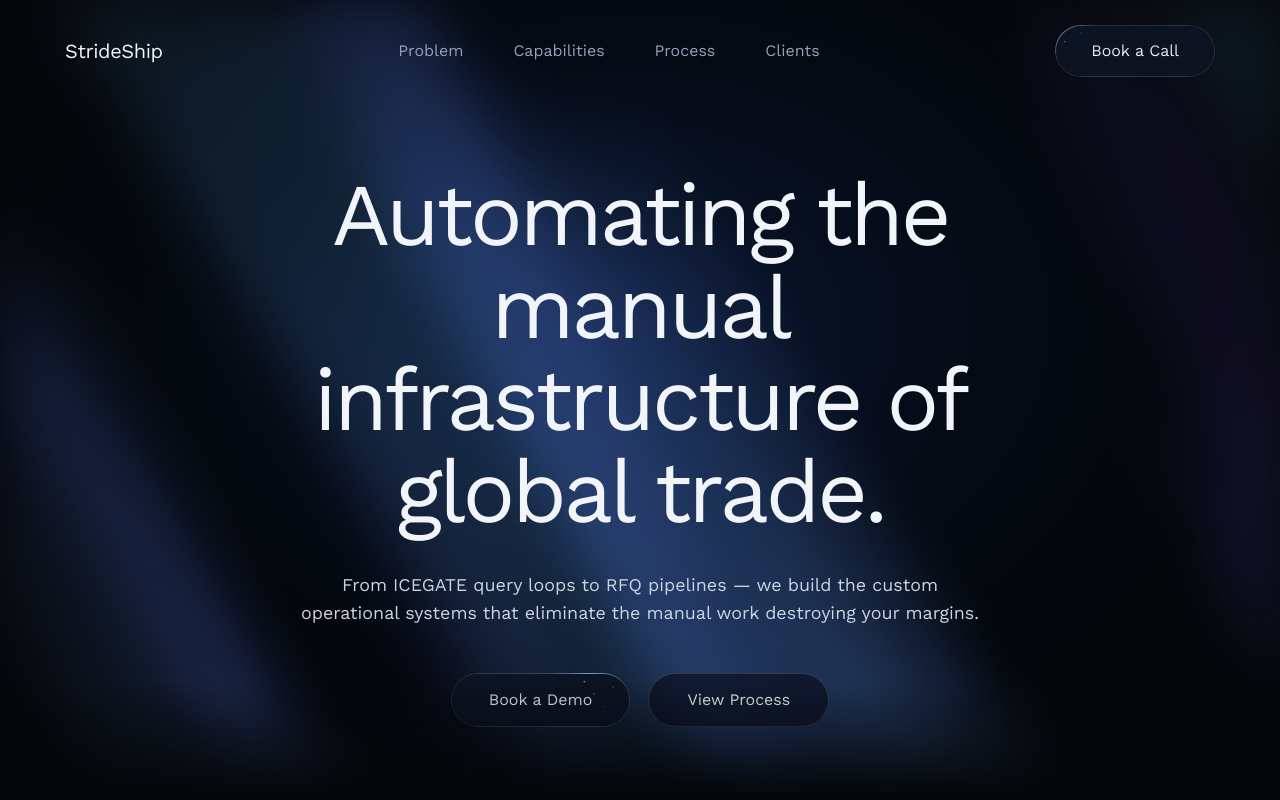
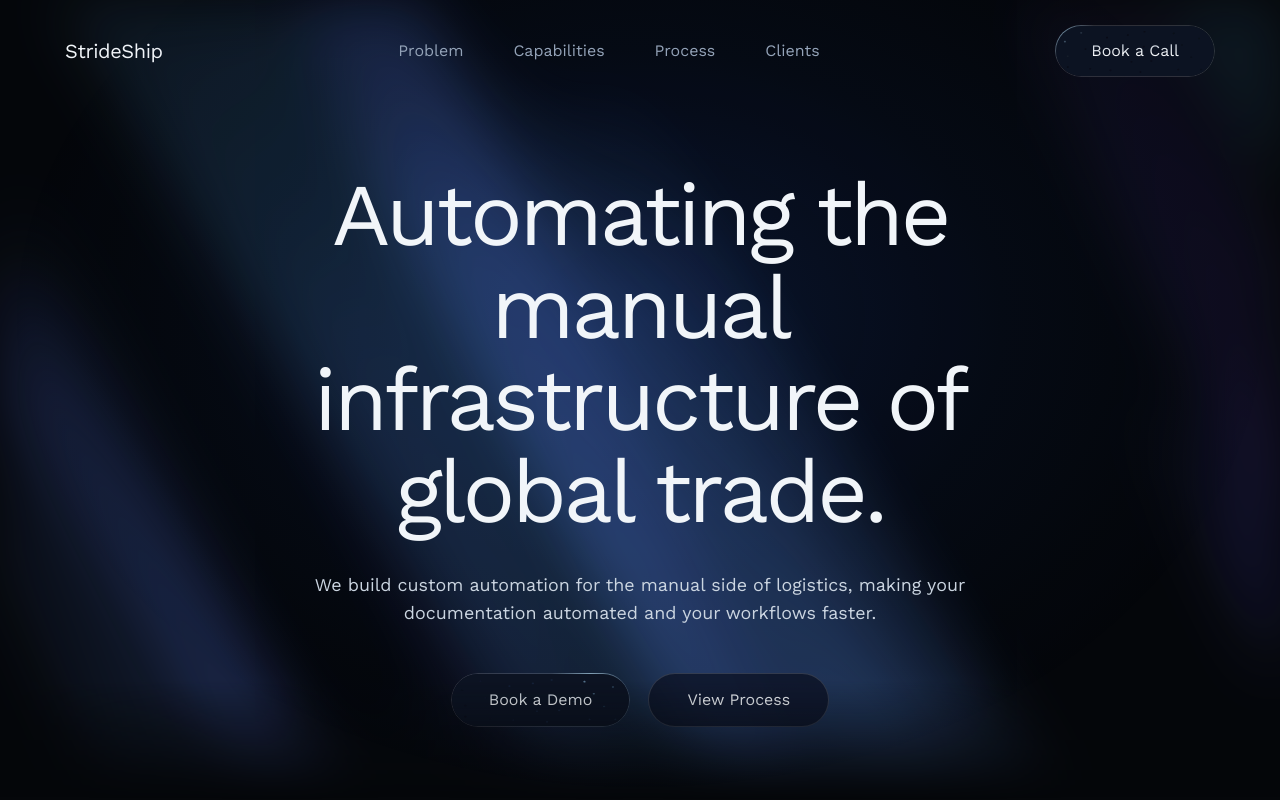
Before and after one commit to gaarth/StrideShip, a Next.js app: page / in a window 1280 px wide. Shown: the top 800 px of the page. Built offline with nearby package versions, Linux system fonts and the light colour scheme.

Commit message:
Update hero subheadline copy

```diff
--- a/src/components/sections/hero.tsx
+++ b/src/components/sections/hero.tsx
@@ -35,7 +35,7 @@ export function Hero() {
             color: "#CBD5E1", maxWidth: "680px", lineHeight: 1.6,
             margin: "0 0 clamp(32px, 3.5vw, 48px) 0",
           }}>
-            From ICEGATE query loops to RFQ pipelines — we build the custom operational systems that eliminate the manual work destroying your margins.
+            We build custom automation for the manual side of logistics, making your documentation automated and your workflows faster.
           </p>
 
           {/* CTAs */}
```
